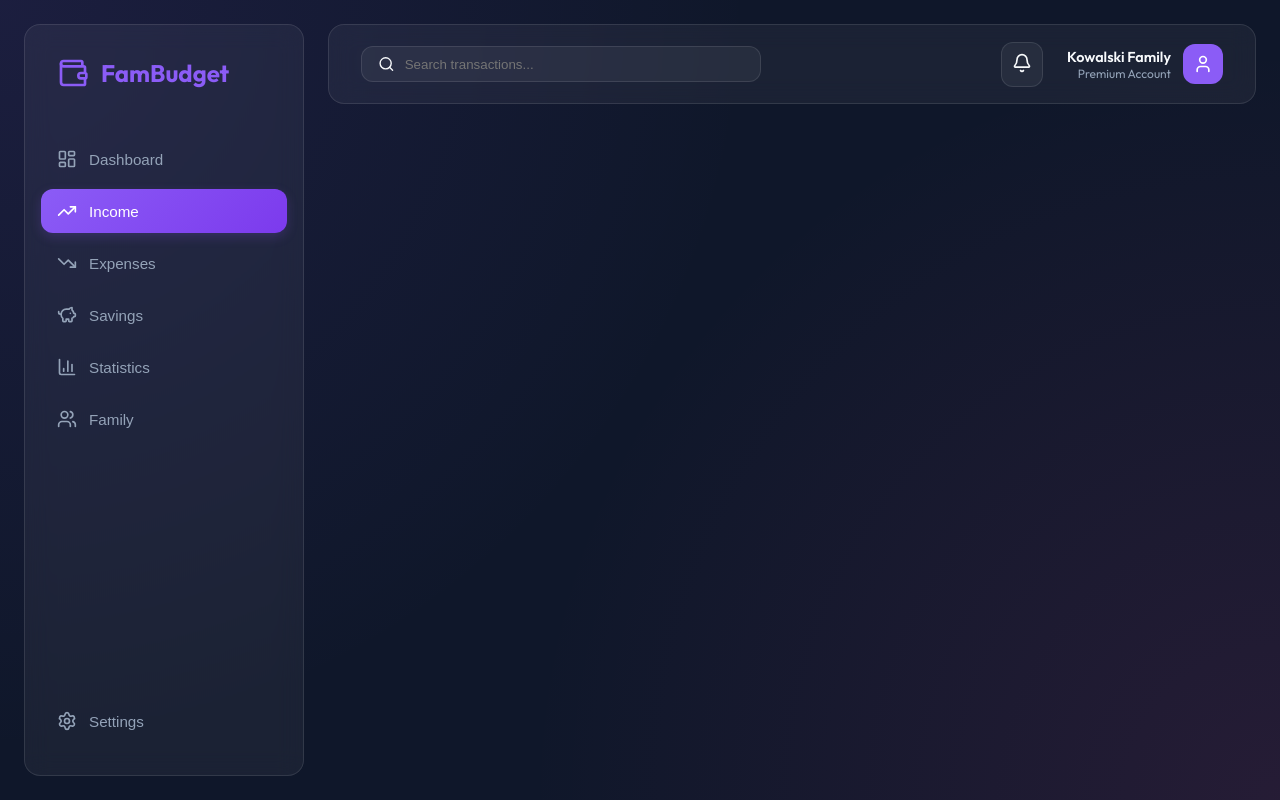
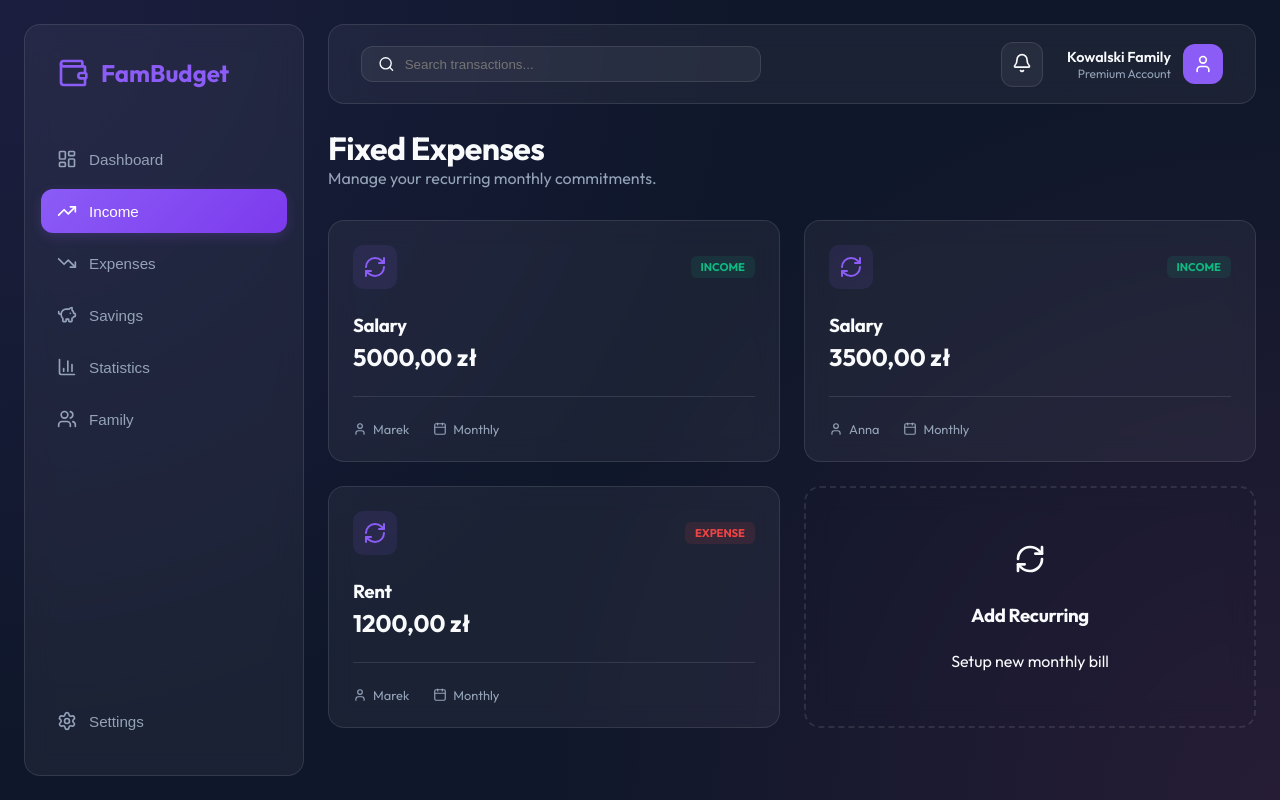
Before and after one commit to ant0uni/Projekt-BudzetRodzinny, a React (Vite) app: page / in a window 1280 px wide. Both pictures are taken after a click on the button "Income". Built offline with nearby package versions, Linux system fonts and the light colour scheme.

Commit message:
Commit 10: Implement FixedExpensesView for recurring transactions

```diff
--- a/src/App.css
+++ b/src/App.css
@@ -571,3 +571,81 @@
   font-weight: 600;
   color: var(--text-main);
 }
+
+.fixed-grid {
+  display: grid;
+  grid-template-columns: repeat(auto-fill, minmax(300px, 1fr));
+  gap: 1.5rem;
+}
+
+.fixed-card {
+  padding: 1.5rem;
+  display: flex;
+  flex-direction: column;
+  gap: 1.5rem;
+  position: relative;
+  overflow: hidden;
+}
+
+.fixed-card-header {
+  display: flex;
+  justify-content: space-between;
+  align-items: center;
+}
+
+.fixed-icon {
+  width: 44px;
+  height: 44px;
+  background: rgba(139, 92, 246, 0.1);
+  border-radius: 10px;
+  display: flex;
+  align-items: center;
+  justify-content: center;
+  color: var(--primary);
+}
+
+.type-tag {
+  font-size: 0.7rem;
+  font-weight: 700;
+  text-transform: uppercase;
+  padding: 4px 10px;
+  border-radius: 6px;
+}
+
+.type-tag.expense { background: rgba(239, 68, 68, 0.1); color: var(--danger); }
+.type-tag.income { background: rgba(16, 185, 129, 0.1); color: var(--success); }
+
+.fixed-amount {
+  font-size: 1.5rem;
+  font-weight: 700;
+  margin-top: 5px;
+}
+
+.fixed-card-footer {
+  display: flex;
+  gap: 1.5rem;
+  padding-top: 1.5rem;
+  border-top: 1px solid var(--glass-border);
+}
+
+.footer-item {
+  display: flex;
+  align-items: center;
+  gap: 6px;
+  font-size: 0.8rem;
+  color: var(--text-muted);
+}
+
+.add-card {
+  border: 2px dashed var(--glass-border);
+  align-items: center;
+  justify-content: center;
+  text-align: center;
+  cursor: pointer;
+  background: transparent;
+}
+
+.add-card:hover {
+  border-color: var(--primary);
+  background: var(--glass);
+}
--- a/src/App.jsx
+++ b/src/App.jsx
@@ -6,6 +6,7 @@ import TransactionList from './components/dashboard/TransactionList'
 import TransactionForm from './components/dashboard/TransactionForm'
 import SavingsView from './components/dashboard/SavingsView'
 import StatsView from './components/dashboard/StatsView'
+import FixedExpensesView from './components/dashboard/FixedExpensesView'
 import './App.css'
 
 function App() {
@@ -47,6 +48,10 @@ function App() {
             <StatsView />
           )}
 
+          {(activeTab === 'income' || activeTab === 'expenses') && (
+            <FixedExpensesView />
+          )}
+
           {/* Other tabs will be implemented in subsequent commits */}
         </div>
       </main>
--- /dev/null
+++ b/src/components/dashboard/FixedExpensesView.jsx
@@ -0,0 +1,58 @@
+import React from 'react';
+import { useBudget } from '../../context/BudgetContext';
+import { RefreshCw, Calendar, ArrowRight, User } from 'lucide-react';
+
+const FixedExpensesView = () => {
+  const { transactions } = useBudget();
+  const fixedItems = transactions.filter(t => t.isFixed);
+
+  return (
+    <div className="fixed-expenses-view fade-in">
+      <div className="content-header">
+        <div>
+          <h1>Fixed Expenses</h1>
+          <p style={{ color: 'var(--text-muted)' }}>Manage your recurring monthly commitments.</p>
+        </div>
+      </div>
+
+      <div className="fixed-grid">
+        {fixedItems.map(item => (
+          <div key={item.id} className="fixed-card glass-morphism">
+            <div className="fixed-card-header">
+              <div className="fixed-icon">
+                <RefreshCw size={24} className="spinning-icon" />
+              </div>
+              <span className={`type-tag ${item.type}`}>{item.type}</span>
+            </div>
+
+            <div className="fixed-card-body">
+              <h3>{item.category}</h3>
+              <p className="fixed-amount">{new Intl.NumberFormat('pl-PL', { style: 'currency', currency: 'PLN' }).format(item.amount)}</p>
+            </div>
+
+            <div className="fixed-card-footer">
+              <div className="footer-item">
+                <User size={14} />
+                <span>{item.member}</span>
+              </div>
+              <div className="footer-item">
+                <Calendar size={14} />
+                <span>Monthly</span>
+              </div>
+            </div>
+          </div>
+        ))}
+
+        <div className="fixed-card add-card glass-morphism">
+          <div className="add-icon">
+            <RefreshCw size={32} />
+          </div>
+          <h3>Add Recurring</h3>
+          <p>Setup new monthly bill</p>
+        </div>
+      </div>
+    </div>
+  );
+};
+
+export default FixedExpensesView;
```
